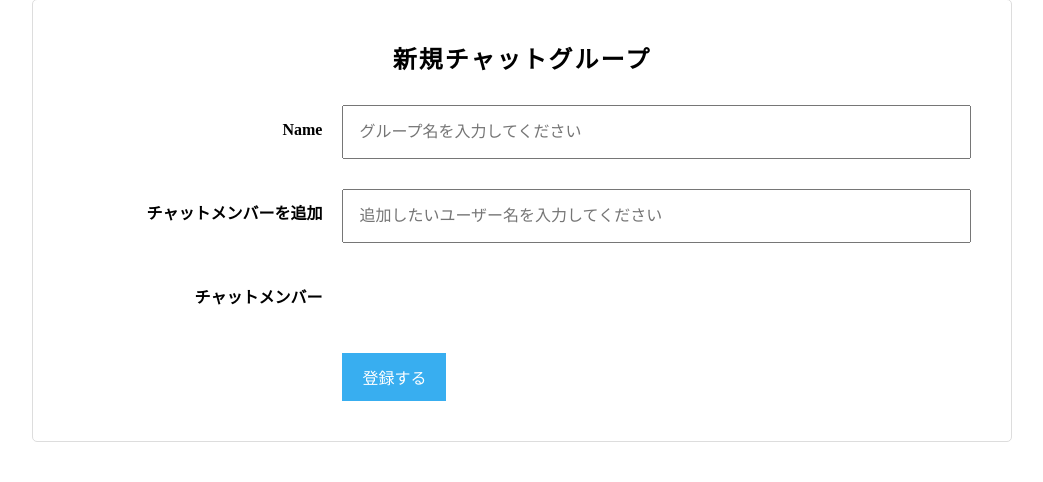
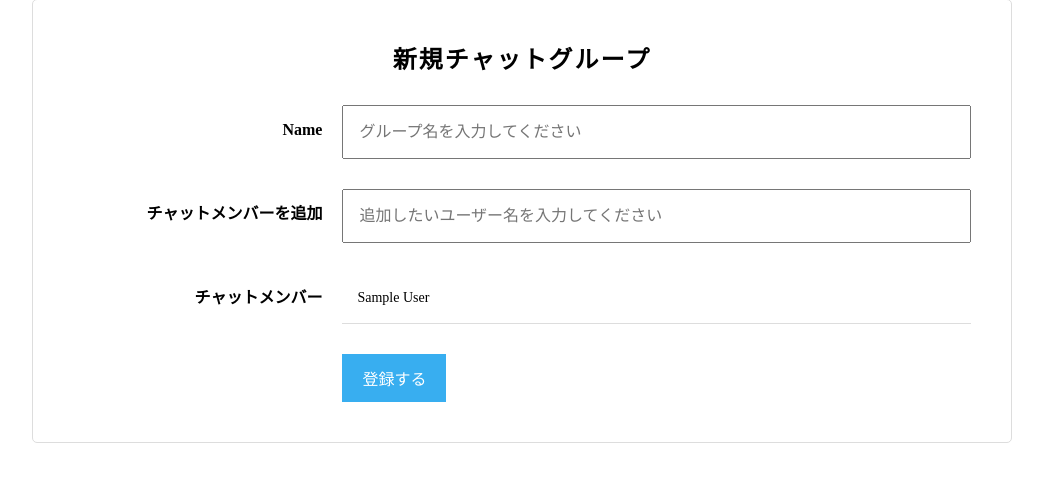
Before and after one commit to yousuke86/chat-space, a Rails app: page /groups/new in a window 1280 px wide. Shown: the part 61-543 px from the top of the page, without its empty margins (118-1161 px from the left). Run offline with Rails 7, Linux system fonts and the light colour scheme; the visitor is signed in with stand-in values (Sample User, id 1); style sheets or scripts are compiled from the project's sources; some libraries are stand-ins or nearby versions.

Commit message:
add_incremental_search

```diff
--- a/app/assets/javascripts/users.js
+++ b/app/assets/javascripts/users.js
@@ -17,6 +17,19 @@ $(function(){
                 </div>
               `;
     $("#user-search-result").append(html);
+  }
+
+  function addDeleteUser(name, id) {
+    let html = `
+    <div class="chat-group-user clearfix" id="${id}">
+      <p class="chat-group-user__name">${name}</p>
+      <div class="user-search-remove chat-group-user__btn chat-group-user__btn--remove js-remove-btn" data-user-id="${id}" data-user-name="${name}">削除</div>
+    </div>`;
+    $(".js-add-user").append(html);
+  }
+  function addMember(userId) {
+    let html = `<input value="${userId}" name="group[user_ids][]" type="hidden" id="group_user_ids_${userId}" />`;
+    $(`#${userId}`).append(html);
   }
 
   $('#user-search-field').on('keyup',function(){
@@ -43,4 +56,20 @@ $(function(){
       alert("エラー");
     });
   });
+
+  $(document).on("click",".chat-group-user__btn--add",function(){
+    console.log
+    const userName = $(this).attr("data-user-name");
+    const userId = $(this).attr("data-user-id");
+    $(this)
+      .parent()
+      .remove();
+    addDeleteUser(userName, userId);
+    addMember(userId);
+  });
+  $(document).on("click", ".chat-group-user__btn--remove", function() {
+    $(this)
+      .parent()
+      .remove();
+  });
 });
--- a/app/views/groups/_form.html.haml
+++ b/app/views/groups/_form.html.haml
@@ -22,7 +22,20 @@
     .chat-group-form__field--left
       %label.chat-group-form__label{:for => "chat_group_チャットメンバー"} チャットメンバー
     .chat-group-form__field--right
+
       #chat-group-users.js-add-user
+        .chat-group-user.clearfix.js-chat-member
+          %input{name: "group[user_ids][]", type: "hidden", value: current_user.id}
+          %p.chat-group-user__name= current_user.name
+
+        - group.users.each do |user|
+          - if current_user.name != user.name
+            .chat-group-user.clearfix.js-chat-member
+              %input{name: "group[user_ids][]", type: "hidden", value: user.id}
+              %p.chat-group-user__name
+                = user.name
+              %a.user-search-remove.chat-group-user__btn.chat-group-user__btn--remove.js-remove-btn
+                削除
 
   .chat-group-form__field.clearfix
     .chat-group-form__field--left
```
